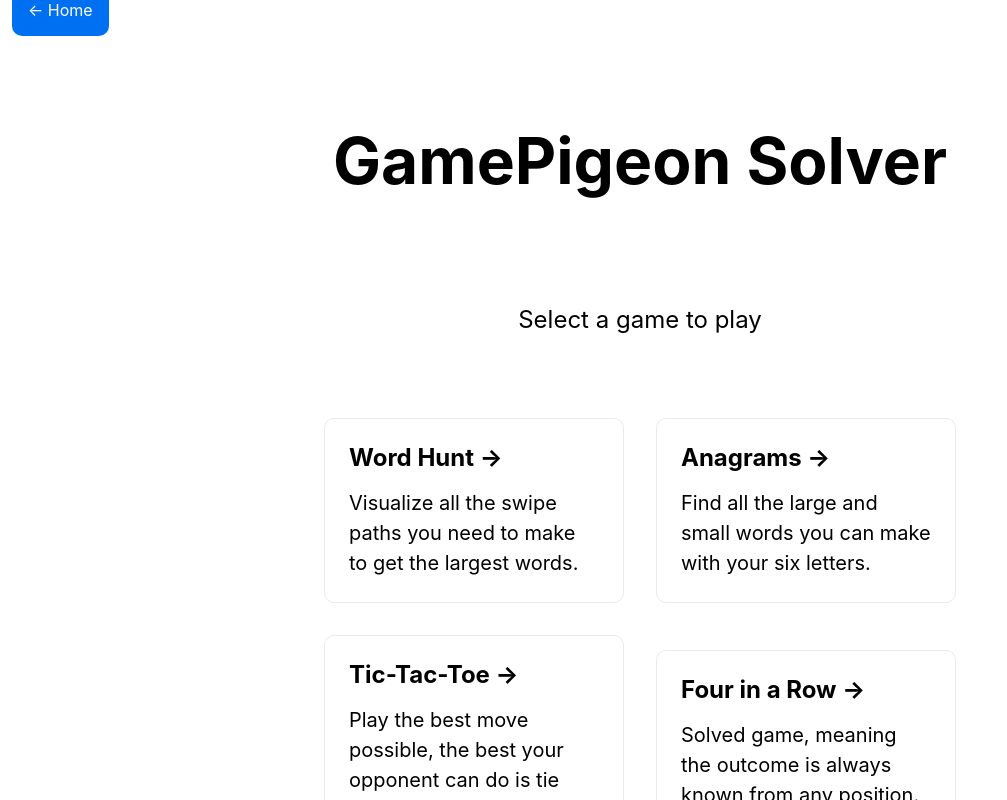
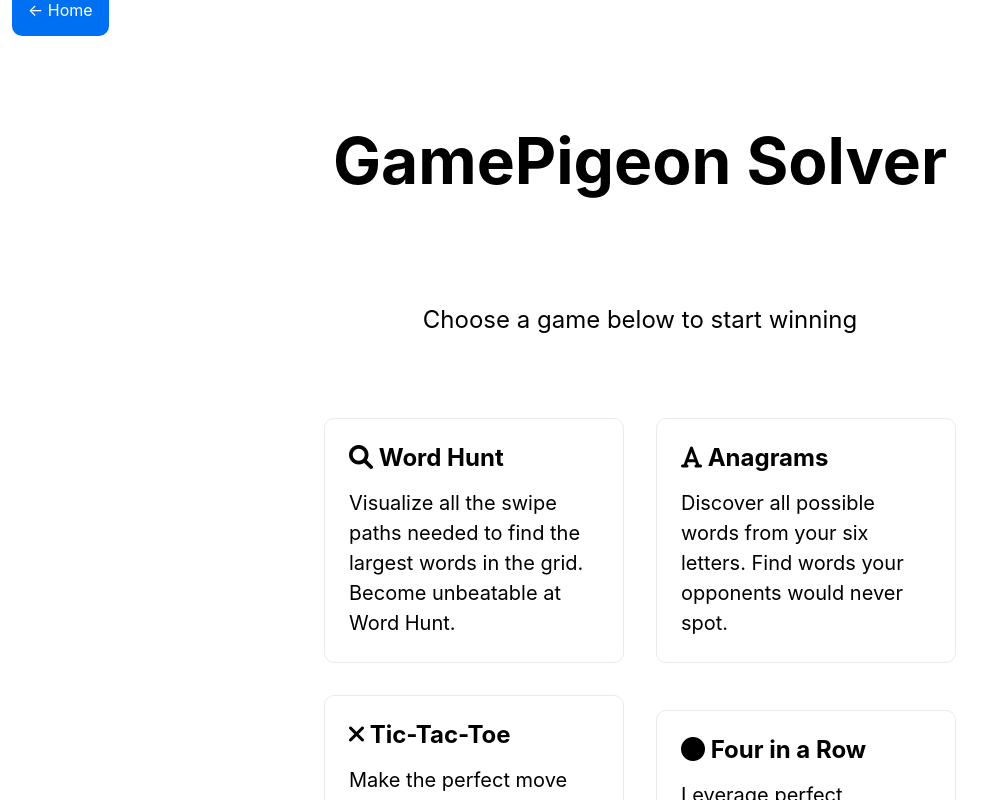
Before and after one commit to sb2bg/gamepigeon-solver, a Next.js app: page / in a window 1280 px wide. Shown: the top 800 px of the page, without its empty margins (0-1007 px from the left). Built offline with nearby package versions, Linux system fonts and the light colour scheme.

Commit message:
Update index page with improved descriptions and icons for game links

```diff
--- a/pages/index.tsx
+++ b/pages/index.tsx
@@ -10,53 +10,83 @@
         <title>GamePigeon Solver</title>
         <meta
           name="description"
-          content="Website to help you beat your friends over iMessage games."
+          content="Website to help you beat your friends at iMessage games."
         />
         <link rel="icon" href="/favicon.ico" />
+        <link
+          rel="stylesheet"
+          href="https://cdnjs.cloudflare.com/ajax/libs/font-awesome/6.0.0-beta3/css/all.min.css"
+        />
       </Head>
 
       <main className={styles.main}>
         <h1 className={styles.title}>GamePigeon Solver</h1>
 
-        <p className={styles.description}>Select a game to play</p>
+        <p className={styles.description}>
+          Choose a game below to start winning
+        </p>
 
         <div className={styles.grid}>
           <Link href="/word-hunt">
             <a className={styles.card}>
-              <h2>Word Hunt &rarr;</h2>
+              <h2>
+                <i
+                  className="fas fa-search"
+                  style={{ color: "var(--primary)" }}
+                ></i>{" "}
+                Word Hunt
+              </h2>
               <p>
-                Visualize all the swipe paths you need to make to get the
-                largest words.
+                Visualize all the swipe paths needed to find the largest words
+                in the grid. Become unbeatable at Word Hunt.
               </p>
             </a>
           </Link>
 
           <Link href="/anagrams">
             <a className={styles.card}>
-              <h2>Anagrams &rarr;</h2>
+              <h2>
+                <i
+                  className="fas fa-font"
+                  style={{ color: "var(--secondary)" }}
+                ></i>{" "}
+                Anagrams
+              </h2>
               <p>
-                Find all the large and small words you can make with your six
-                letters.
+                Discover all possible words from your six letters. Find words
+                your opponents would never spot.
               </p>
             </a>
           </Link>
 
           <Link href="/tic-tac-toe">
             <a className={styles.card}>
-              <h2>Tic-Tac-Toe &rarr;</h2>
+              <h2>
+                <i
+                  className="fas fa-times"
+                  style={{ color: "var(--accent1)" }}
+                ></i>{" "}
+                Tic-Tac-Toe
+              </h2>
               <p>
-                Play the best move possible, the best your opponent can do is
-                tie you.
+                Make the perfect move every time. Force your opponent into a tie
+                at worst, or secure a victory when they make a mistake.
               </p>
             </a>
           </Link>
 
           <Link href="/four-in-a-row">
             <a className={styles.card}>
-              <h2>Four in a Row &rarr;</h2>
+              <h2>
+                <i
+                  className="fas fa-circle"
+                  style={{ color: "var(--accent2)" }}
+                ></i>{" "}
+                Four in a Row
+              </h2>
               <p>
-                Solved game, meaning the outcome is always known from any
-                position.
+                Leverage perfect gameplay with our solver that analyzes every
+                possible position. Always make the optimal move.
               </p>
             </a>
           </Link>
```
